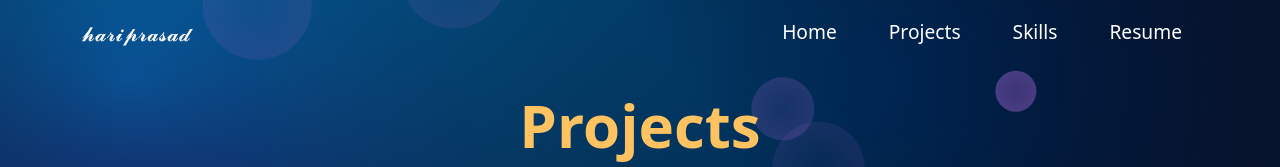
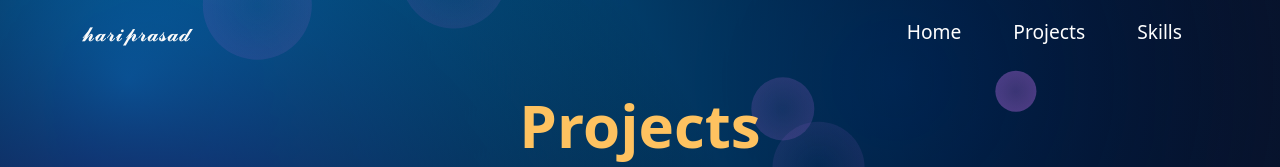
Before and after one commit to hari4321/harips, a React (Create React App) app: page /projects in a window 1280 px wide. Shown: the top 167 px of the page. Built offline with nearby package versions, Linux system fonts and the light colour scheme.

Commit message:
Changed Project Links

```diff
--- a/src/components/Navbar/Navbar.js
+++ b/src/components/Navbar/Navbar.js
@@ -70,15 +70,6 @@ export const Navbar = () => {
                   Skills
                 </Link>
               </li>
-              <li className="nav-item">
-                <Link
-                  className="nav-link"
-                  to="/resume"
-                  onClick={() => updateExpanded(false)}
-                >
-                  Resume
-                </Link>
-              </li>
             </ul>
           </div>
         </div>
--- a/src/pages/projects/Project.js
+++ b/src/pages/projects/Project.js
@@ -18,7 +18,7 @@ export const Project = () => {
             description="This project is used to convert malayalam OCR Tool"
             projectImage={malOcrTool}
             codeLink="https://github.com/hari4321/react-app-demo"
-            demoLink="https://react-app-demo-one.vercel.app/"
+            demoLink="https://mal-ocr-app.vercel.app/"
           />
         </div>
         <div className="col-sm-6 mx-auto">
```
